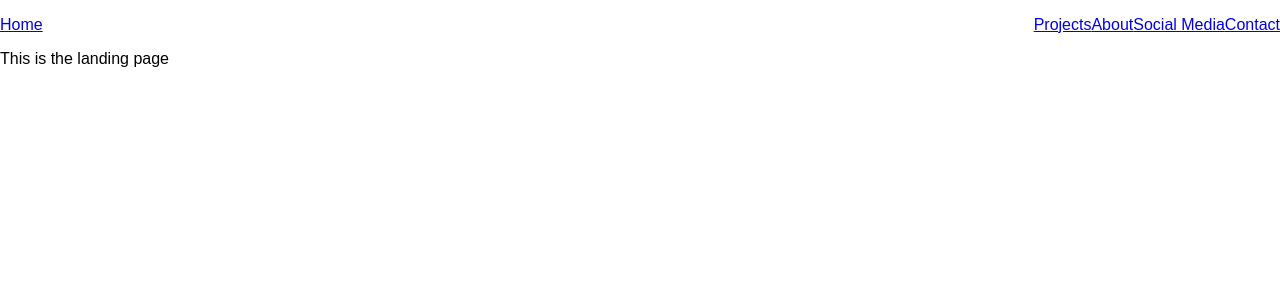
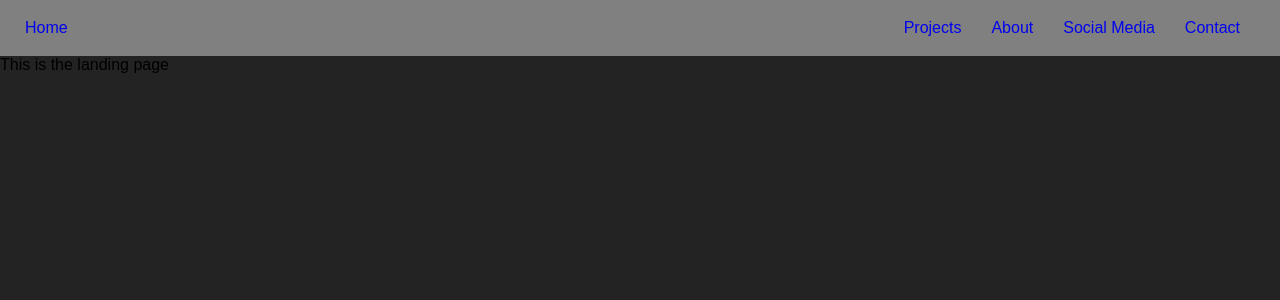
Before and after one commit to tbwilson89/portfoliov2, a React (Create React App) app: page / in a window 1280 px wide. Shown: the top 300 px of the page. Built offline with nearby package versions, Linux system fonts and the light colour scheme.

Commit message:
styling updates

```diff
--- a/src/App.css
+++ b/src/App.css
@@ -1,27 +1,60 @@
 ul {
   list-style-type: none; }
+
+a {
+  text-decoration: none; }
 
 p {
   margin: 0;
   padding: 0; }
 
+.App {
+  height: 100vh;
+  background-color: grey; }
+
+.wrapper {
+  height: 100%;
+  display: flex;
+  flex-direction: column; }
+
 nav {
   display: flex;
   flex-direction: row;
   justify-content: space-between;
-  align-items: center; }
+  align-items: center;
+  height: 7%;
+  padding: 0 25px; }
 
 #right-nav-container ul {
   display: flex;
-  flex-direction: row; }
+  flex-direction: row;
+  justify-content: center;
+  align-items: center; }
+
+#right-nav-container li {
+  padding: 5px 15px; }
 
 .nav-hover-link:hover ~ .nav-hover-content {
+  display: inline; }
+
+.nav-hover-content:hover {
   display: inline; }
 
 .nav-hover-content {
   display: none;
   position: absolute;
   right: 0;
-  left: 0; }
+  left: 0;
+  background-color: white; }
+
+.main-content {
+  flex-grow: 1;
+  background-color: #232323; }
+
+@keyframes hover-content {
+  from {
+    display: inline; }
+  to {
+    display: none; } }
 
 /*# sourceMappingURL=App.css.map */
--- a/src/App.scss
+++ b/src/App.scss
@@ -4,22 +4,43 @@
 ul {
   list-style-type: none;
 }
+a {
+  text-decoration: none;
+}
 p {
   margin: 0;
   padding: 0;
 }
-
+.App {
+  height: 100vh;
+  background-color: grey;
+}
+.wrapper {
+  height: 100%;
+  display: flex;
+  flex-direction: column;
+}
 nav {
   display: flex;
   flex-direction: row;
   justify-content: space-between;
   align-items: center;
+  height: 7%;
+  padding: 0 25px;
 }
 #right-nav-container ul {
   display: flex;
   flex-direction: row;
+  justify-content: center;
+  align-items: center;
+}
+#right-nav-container li {
+  padding: 5px 15px;
 }
 .nav-hover-link:hover ~ .nav-hover-content {
+  display: inline;
+}
+.nav-hover-content:hover {
   display: inline;
 }
 .nav-hover-content {
@@ -27,4 +48,18 @@ nav {
   position: absolute;
   right: 0;
   left: 0;
+  background-color: white;
 }
+
+.main-content {
+  flex-grow: 1;
+  background-color: #232323;
+}
+
+
+//ANIMATIONS!
+
+@keyframes hover-content {
+  from {display: inline}
+  to {display: none}
+}
```
Also changed, not shown: 2 other files (tests, documents, lock files or other folders).
